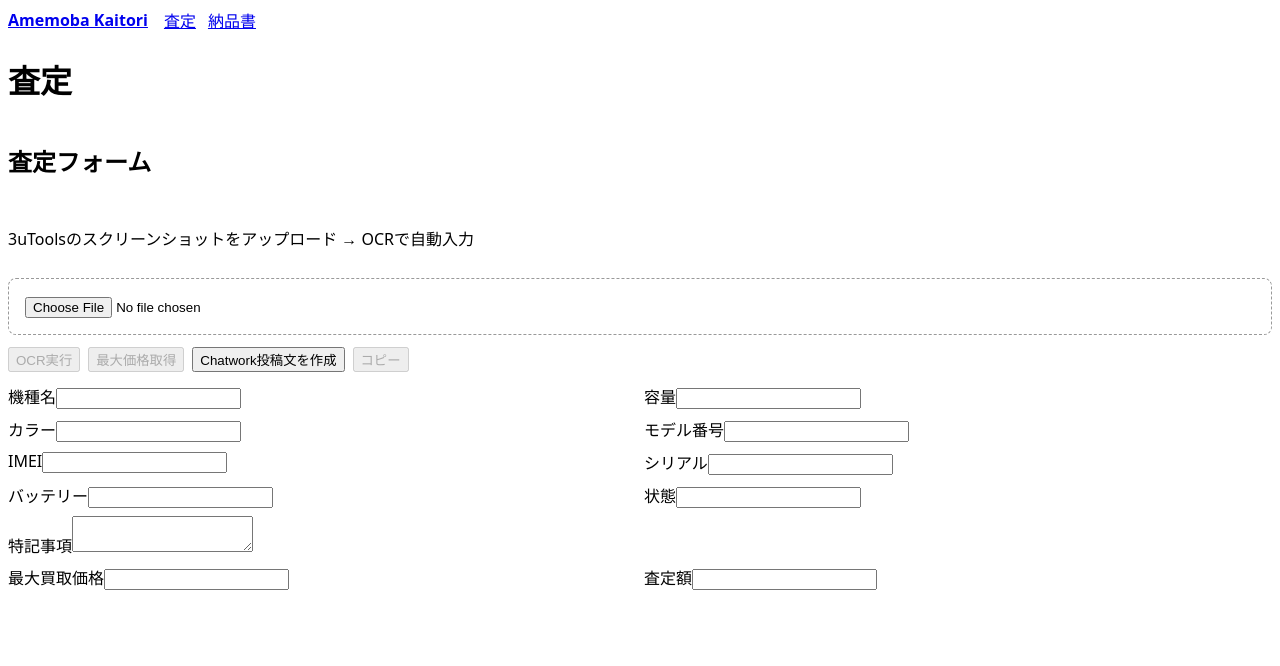
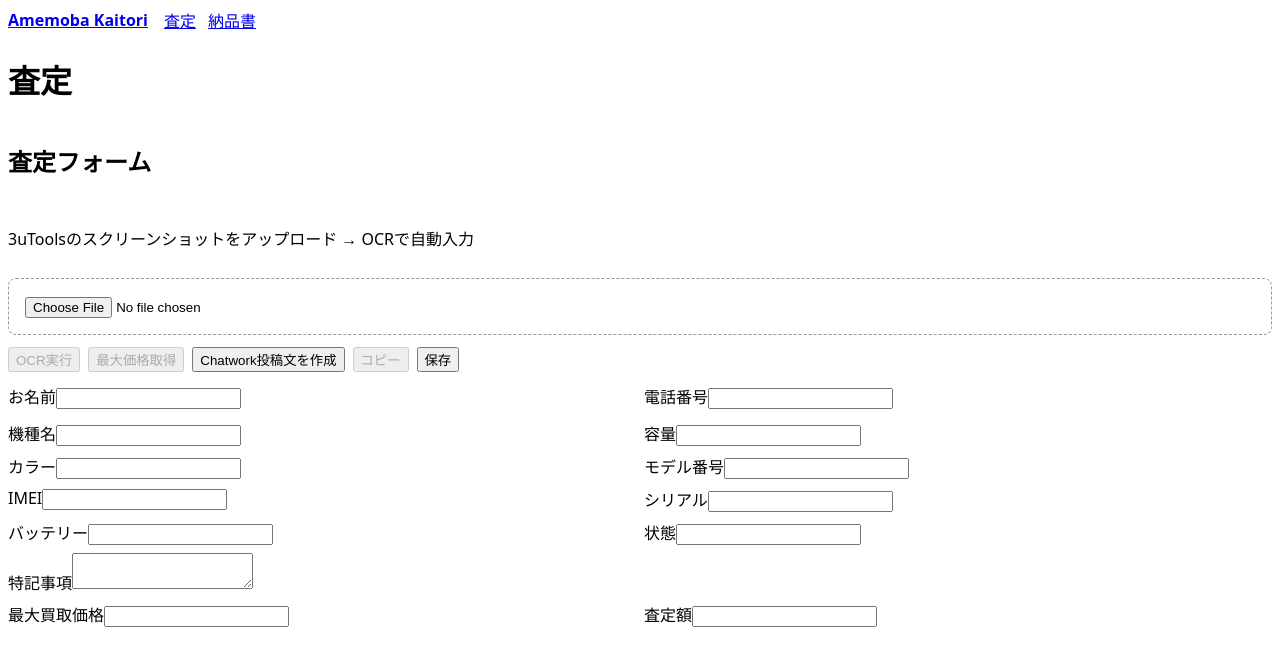
Before and after one commit to shimafumi2010/amemoba-kaitori-app, a Next.js app: page /assess in a window 1280 px wide. Shown: the top 666 px of the page. Built offline with nearby package versions, Linux system fonts and the light colour scheme.

Commit message:
Update AssessForm.tsx

```diff
--- a/src/components/AssessForm.tsx
+++ b/src/components/AssessForm.tsx
@@ -16,8 +16,15 @@ type Device = {
 }
 
 export default function AssessForm() {
+  // 画像→OCR
   const [imgBase64, setImgBase64] = useState<string | null>(null)
+  // 端末情報
   const [device, setDevice] = useState<Device>({})
+  // お客様情報（最小）
+  const [customerName, setCustomerName] = useState<string>('')
+  const [customerPhone, setCustomerPhone] = useState<string>('')
+
+  // UIメッセージ & Chatwork用テキスト
   const [message, setMessage] = useState<string>('')
   const [cwText, setCwText] = useState<string>('')
 
@@ -71,33 +78,82 @@ export default function AssessForm() {
     setMessage('コピーしました。Chatworkに貼り付けてください。')
   }
 
+  // 🔽 Supabase 保存
+  async function saveToSupabase() {
+    setMessage('保存中…')
+    const payload = {
+      customer: {
+        name: customerName || 'お客様',
+        phone: customerPhone || null
+      },
+      device: {
+        model_name: device.model_name ?? null,
+        model_number: device.model_number ?? null,
+        imei: device.imei ?? null,
+        color: device.color ?? null,
+        capacity: device.capacity ?? null,
+        battery: device.battery ?? null,
+        condition: device.condition ?? null,
+        max_price: device.max_price ?? null,
+        estimated_price: device.estimated_price ?? null,
+        notes: device.notes ?? null
+      },
+      chatwork_text: cwText || null
+    }
+
+    const res = await fetch('/api/assessments', {
+      method: 'POST',
+      headers: { 'Content-Type': 'application/json' },
+      body: JSON.stringify(payload)
+    })
+
+    const json = await res.json()
+    if (json.ok) {
+      setMessage(`保存しました（assessment_id: ${json.assessment_id}）`)
+    } else {
+      setMessage(`保存に失敗しました：${json.error ?? 'unknown'}`)
+    }
+  }
+
   return (
     <div style={{ display: 'grid', gap: 12 }}>
       <h2>査定フォーム</h2>
       <p>3uToolsのスクリーンショットをアップロード → OCRで自動入力</p>
-      {/* Upload box */}
+
+      {/* アップロード */}
       {require('./UploadBox').default({ onImage: (b64: string) => setImgBase64(b64) })}
+
+      {/* 操作ボタン */}
       <div style={{ display: 'flex', gap: 8, flexWrap: 'wrap' }}>
         <button onClick={runOCR} disabled={!imgBase64}>OCR実行</button>
         <button onClick={fetchPrice} disabled={!device.model_name && !device.model_number}>最大価格取得</button>
         <button onClick={buildChatworkText}>Chatwork投稿文を作成</button>
         <button onClick={copyText} disabled={!cwText}>コピー</button>
+        <button onClick={saveToSupabase}>保存</button>
       </div>
 
+      {/* お客様情報 */}
       <div style={{ display: 'grid', gap: 8, gridTemplateColumns: '1fr 1fr' }}>
-        <label>機種名<input value={device.model_name || ''} onChange={e => setDevice({...device, model_name: e.target.value})} /></label>
-        <label>容量<input value={device.capacity || ''} onChange={e => setDevice({...device, capacity: e.target.value})} /></label>
-        <label>カラー<input value={device.color || ''} onChange={e => setDevice({...device, color: e.target.value})} /></label>
-        <label>モデル番号<input value={device.model_number || ''} onChange={e => setDevice({...device, model_number: e.target.value})} /></label>
-        <label>IMEI<input value={device.imei || ''} onChange={e => setDevice({...device, imei: e.target.value})} /></label>
-        <label>シリアル<input value={device.serial || ''} onChange={e => setDevice({...device, serial: e.target.value})} /></label>
-        <label>バッテリー<input value={device.battery || ''} onChange={e => setDevice({...device, battery: e.target.value})} /></label>
-        <label>状態<input value={device.condition || ''} onChange={e => setDevice({...device, condition: e.target.value})} /></label>
-        <label style={{ gridColumn: '1 / -1' }}>特記事項<textarea value={device.notes || ''} onChange={e => setDevice({...device, notes: e.target.value})} /></label>
-        <label>最大買取価格<input value={device.max_price ?? ''} onChange={e => setDevice({...device, max_price: Number(e.target.value) || 0})} /></label>
-        <label>査定額<input value={device.estimated_price ?? ''} onChange={e => setDevice({...device, estimated_price: Number(e.target.value) || 0})} /></label>
+        <label>お名前<input value={customerName} onChange={e => setCustomerName(e.target.value)} /></label>
+        <label>電話番号<input value={customerPhone} onChange={e => setCustomerPhone(e.target.value)} /></label>
       </div>
 
+      {/* 端末情報 */}
+      <div style={{ display: 'grid', gap: 8, gridTemplateColumns: '1fr 1fr' }}>
+        <label>機種名<input value={device.model_name || ''} onChange={e => setDevice({ ...device, model_name: e.target.value })} /></label>
+        <label>容量<input value={device.capacity || ''} onChange={e => setDevice({ ...device, capacity: e.target.value })} /></label>
+        <label>カラー<input value={device.color || ''} onChange={e => setDevice({ ...device, color: e.target.value })} /></label>
+        <label>モデル番号<input value={device.model_number || ''} onChange={e => setDevice({ ...device, model_number: e.target.value })} /></label>
+        <label>IMEI<input value={device.imei || ''} onChange={e => setDevice({ ...device, imei: e.target.value })} /></label>
+        <label>シリアル<input value={device.serial || ''} onChange={e => setDevice({ ...device, serial: e.target.value })} /></label>
+        <label>バッテリー<input value={device.battery || ''} onChange={e => setDevice({ ...device, battery: e.target.value })} /></label>
+        <label>状態<input value={device.condition || ''} onChange={e => setDevice({ ...device, condition: e.target.value })} /></label>
+        <label style={{ gridColumn: '1 / -1' }}>特記事項<textarea value={device.notes || ''} onChange={e => setDevice({ ...device, notes: e.target.value })} /></label>
+        <label>最大買取価格<input value={device.max_price ?? ''} onChange={e => setDevice({ ...device, max_price: Number(e.target.value) || 0 })} /></label>
+        <label>査定額<input value={device.estimated_price ?? ''} onChange={e => setDevice({ ...device, estimated_price: Number(e.target.value) || 0 })} /></label>
+      </div>
+
+      {/* Chatwork投稿用テキスト */}
       {cwText && (
         <div>
           <h3>Chatwork投稿用テキスト</h3>
```
